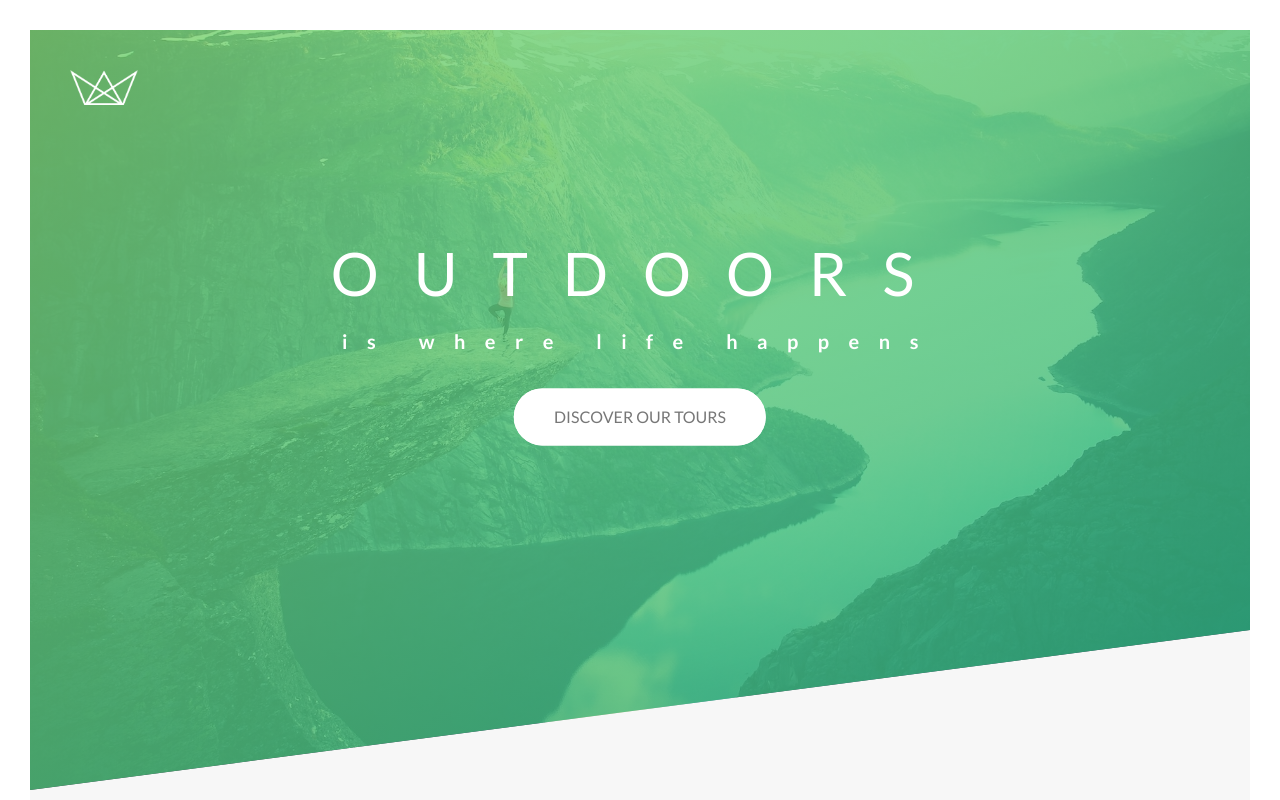
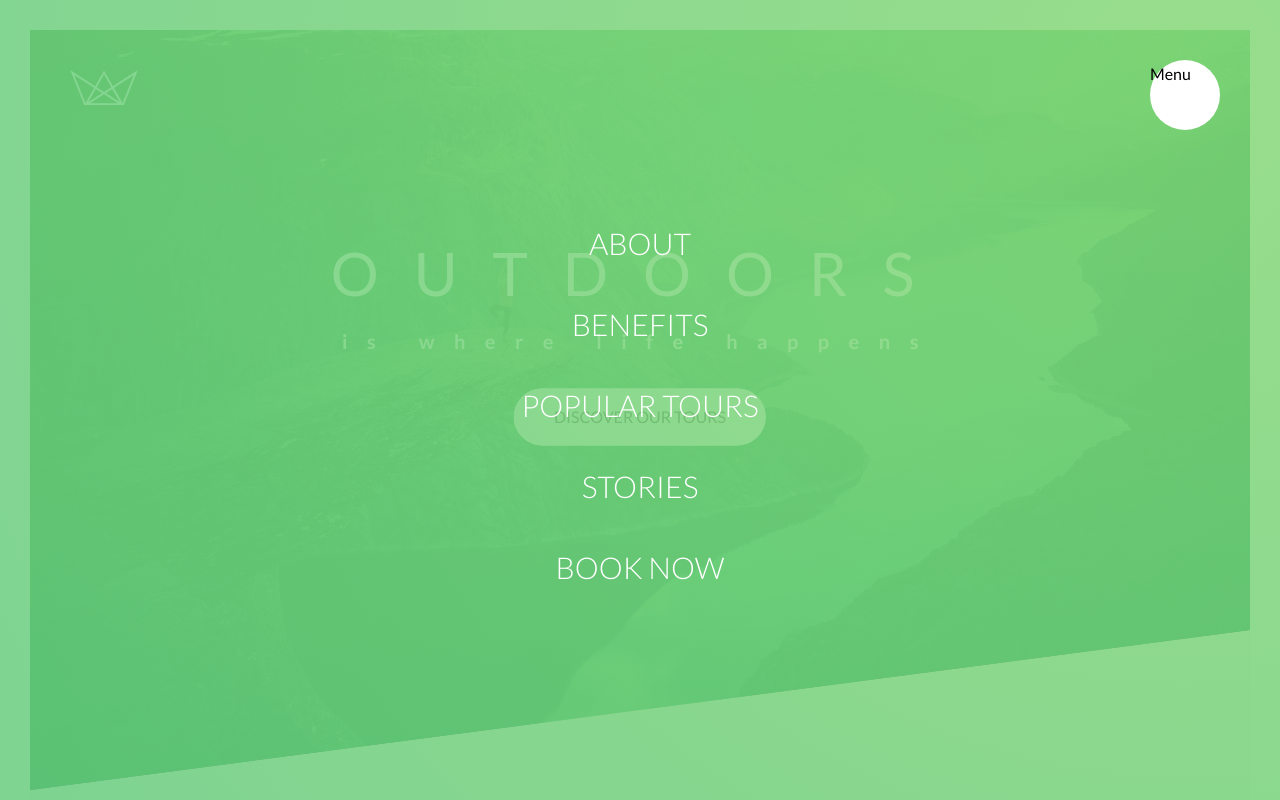
Before and after one commit to ohthatmarissa/natours, a website: page index.html in a window 1280 px wide. Shown: the top 800 px of the page. Drawn offline with nearby package versions, Linux system fonts and the light colour scheme.

Commit message:
add the start to the navigation with styling for the mavigation ul li

```diff
--- a/index.html
+++ b/index.html
@@ -15,6 +15,21 @@
 </head>
 
 <body>
+    <div class="navigation">
+        <input type="checkbox" class="navigation__checkbox" id="navi-toggle">
+        <label for="navi-toggle" class="navigation__button">Menu</label>
+        <div class="navigation__background">&nbsp;</div>
+        <nav class="navigation__nav">
+            <ul class="navigation__list">
+                <li class="navigation__item"><a href="#" class="navigation__link">About</a></li>
+                <li class="navigation__item"><a href="#" class="navigation__link">Benefits</a></li>
+                <li class="navigation__item"><a href="#" class="navigation__link">Popular Tours</a></li>
+                <li class="navigation__item"><a href="#" class="navigation__link">Stories</a></li>
+                <li class="navigation__item"><a href="#" class="navigation__link">Book Now</a></li>
+            </ul>
+        </nav>
+    </div>
+
     <header class="header">
         <div class="header__logo-box">
             <img src="img/logo-white.png" alt="Logo" class="header__logo">
--- /dev/null
+++ b/sass/layout/_navigation.scss
@@ -0,0 +1,73 @@
+.navigation {
+    &__checkbox {
+        display: none;
+    }
+
+    &__button {
+        background-color: $color-white;
+        height: 7rem;
+        width: 7rem;
+        position: fixed;
+        top: 6rem;
+        right: 6rem;
+        border-radius: 50%;
+        z-index: 200;
+    }
+
+    &__background {
+        height: 6rem;
+        width: 6rem;
+        border-radius: 50%;
+        position: fixed;
+        top: 6.5rem;
+        right: 6.5rem;
+        background-image: radial-gradient($color-primary-light, $color-primary-dark);
+        z-index: 100;
+
+        transform: scale(90);
+    }
+
+    &__nav {
+        height: 100vh;
+        width: 100%;
+        position: fixed;
+        top: 0;
+        right: 0;
+        z-index: 150;
+    }
+
+    &__list {
+        position: absolute;
+        top: 50%;
+        left: 50%;
+        transform: translate(-50%, -50%);
+        list-style-type: none;
+        text-align: center;
+    }
+
+    &__item {
+        padding-top: 1rem;
+    }
+
+    &__link {
+        &:link,
+        &:visited {
+            display: inline-block;
+            font-size: 3rem;
+            font-weight: 300;
+            color: $color-white;
+            padding: 1rem 2rem;
+            text-transform: uppercase;
+            background-image: linear-gradient(120deg, transparent 0%, transparent 50%, $color-white 50%);
+            background-size: 250%;
+            transition: all.4s;
+        }
+
+        &:hover,
+        &:active {
+            background-position: 100%;
+            color: $color-primary;
+            transform: translateX(1rem);
+        }
+    }
+}
--- a/sass/main.scss
+++ b/sass/main.scss
@@ -18,5 +18,6 @@
 @import "layout/header";
 @import "layout/footer";
 @import "layout/grid";
+@import "layout/navigation";
 
 @import "pages/home";
```
Also changed, not shown: css/style.css.
